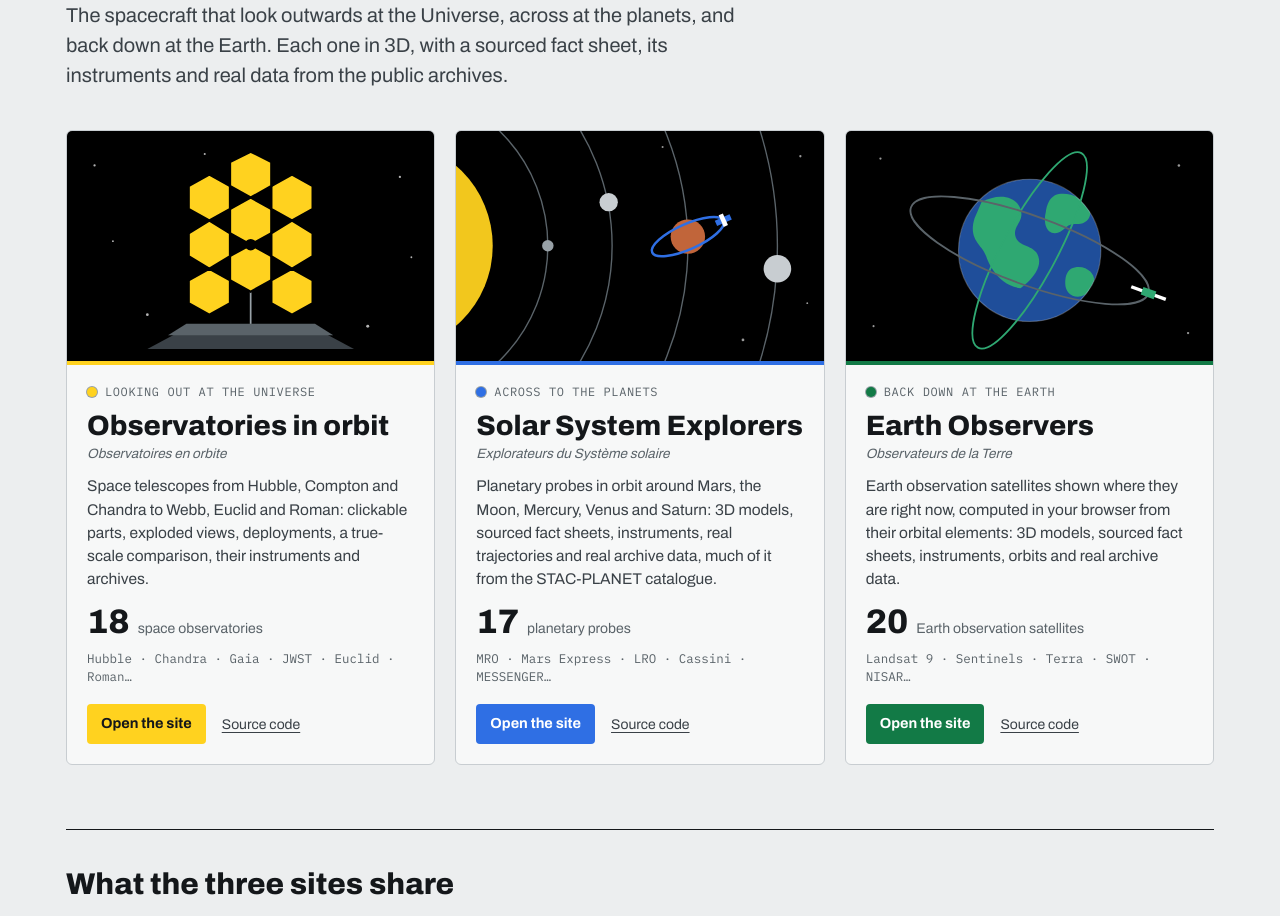
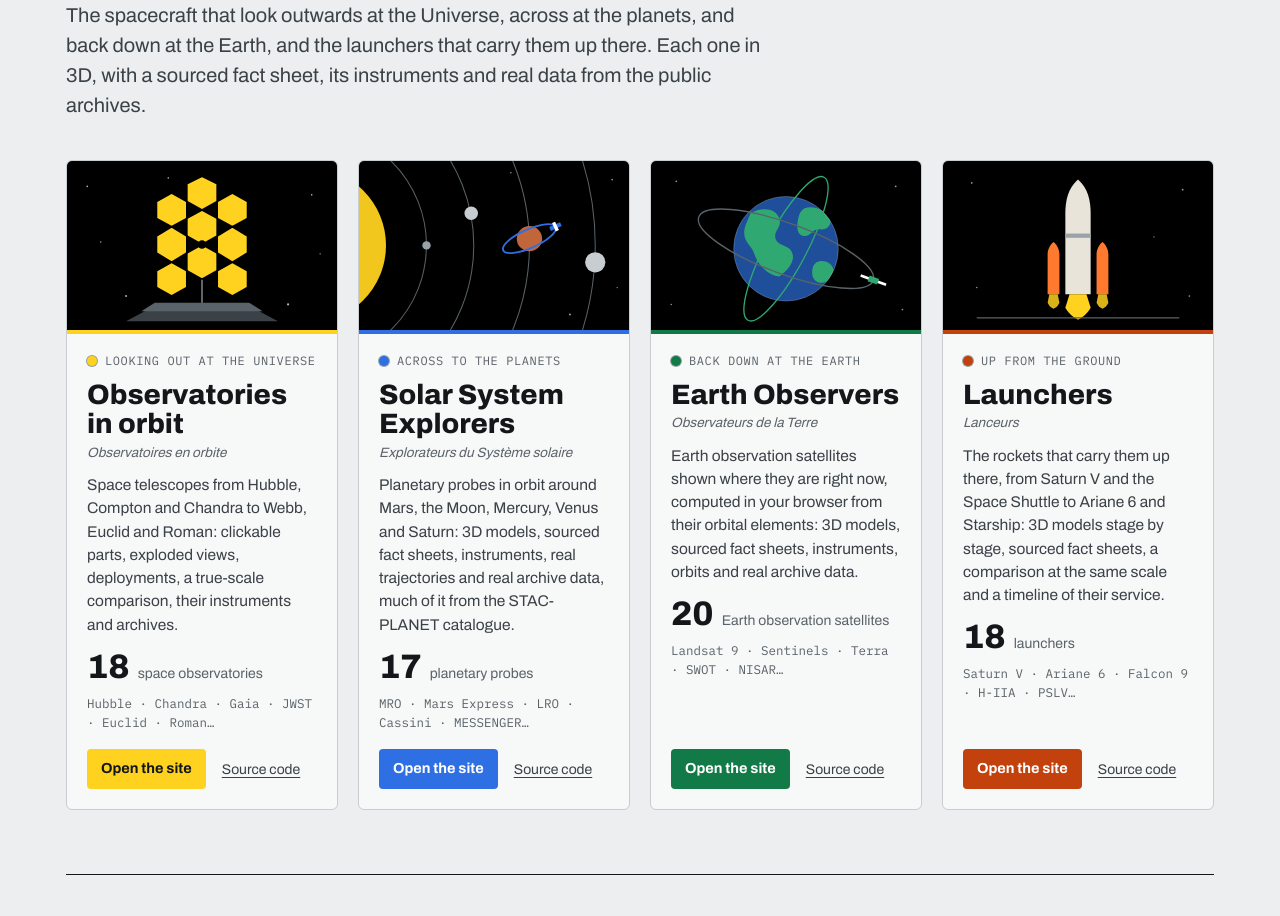
Before and after one commit to Rolgim/Rolgim.github.io, a plain HTML site: page index.html in a window 1280 px wide. Shown: the part 238-1154 px from the top of the page. Drawn offline with Linux system fonts and the light colour scheme.

Commit message:
Page d'accueil : quatrième site (Lanceurs) ; socle : liens vers les lanceurs
- index.html : carte « Lanceurs » (18 lanceurs, couleur #C2410C, fusée
  dessinée), textes passés de trois à quatre sites en anglais et en
  français, grille de quatre colonnes.
- tools/check.js : contrôle aussi le lien vers Launchers.
- socle/page/launchlinks.js : LaunchLinks.html(h) relie le nom d'un
  lanceur cité dans une fiche (Ariane 5, Falcon 9, Delta II, navette…)
  à sa page sur le site Lanceurs ; Soyouz-Frégate seulement depuis
  Kourou, Proton seulement en version M.

Co-Authored-By: Claude Opus 5.5 <noreply@anthropic.com>
Claude-Session: https://claude.ai/code/session_012DpBNi6UNRLBdsUesojA6j

```diff
--- a/index.html
+++ b/index.html
@@ -4,7 +4,7 @@
 <meta charset="utf-8">
 <meta name="viewport" content="width=device-width, initial-scale=1, viewport-fit=cover">
 <title>Views from space</title>
-<meta name="description" content="Three interactive guides to the spacecraft that observe the Universe, the Solar System and the Earth: 3D models, sourced fact sheets, instruments and real archive data. In English and French.">
+<meta name="description" content="Four interactive guides to the spacecraft that observe the Universe, the Solar System and the Earth, and to the launchers that carry them: 3D models, sourced fact sheets, instruments and real archive data. In English and French.">
 <link rel="icon" href="favicon.svg" type="image/svg+xml">
 <meta name="theme-color" content="#14171A">
 <link rel="alternate" hreflang="en" href="https://rolgim.github.io/#en">
@@ -24,10 +24,10 @@
 </script>
 <style>
 /* Même parti pris que les trois sites : une fiche technique imprimée (papier gris froid, encre noire, Archivo),
-   posée à côté de hublots noirs. Chaque site garde sa couleur de surlignage : jaune, bleu, vert. */
+   posée à côté de hublots noirs. Chaque site garde sa couleur de surlignage : jaune, bleu, vert, orange. */
 :root{
   --paper:#ECEEEF; --sheet:#F7F8F8; --ink:#14171A; --ink-2:#3A4147; --mute:#5A6369; --rule:#C8CDD1; --rule-2:#98A1A7;
-  --obs:#FFD21F; --on-obs:#14171A; --sse:#2F6FE4; --on-sse:#FFFFFF; --eo:#127A46; --on-eo:#FFFFFF;
+  --obs:#FFD21F; --on-obs:#14171A; --sse:#2F6FE4; --on-sse:#FFFFFF; --eo:#127A46; --on-eo:#FFFFFF; --ln:#C2410C; --on-ln:#FFFFFF;
   --f:'Archivo', 'Helvetica Neue', Arial, sans-serif; --f-code:'IBM Plex Mono', ui-monospace, 'SF Mono', Menlo, monospace;
   --gl:max(16px, env(safe-area-inset-left, 0px)); --gr:max(16px, env(safe-area-inset-right, 0px));
   color-scheme: light;
@@ -61,8 +61,8 @@ main{ max-width:1180px; margin:0 auto; padding:0 var(--gr) 0 var(--gl); }
 h1{ font-weight:800; font-stretch:72%; font-size:clamp(40px, 7.4vw, 76px); line-height:.98; letter-spacing:-.5px; margin:0 0 20px; }
 .lede{ font-size:clamp(17px, 2.1vw, 20px); color:var(--ink-2); margin:0; max-width:62ch; }
 
-/* ---------- les trois sites ---------- */
-.sites{ list-style:none; margin:0; padding:0; display:grid; grid-template-columns:repeat(3, minmax(0,1fr)); gap:20px; }
+/* ---------- les quatre sites ---------- */
+.sites{ list-style:none; margin:0; padding:0; display:grid; grid-template-columns:repeat(4, minmax(0,1fr)); gap:20px; }
 .site{ display:flex; flex-direction:column; background:var(--sheet); border:1px solid var(--rule); border-radius:6px; overflow:hidden; position:relative; }
 .site .port{ display:block; background:#000; aspect-ratio:16/10; border-bottom:4px solid var(--acc); }
 .site .port svg{ display:block; width:100%; height:100%; }
@@ -90,6 +90,7 @@ h1{ font-weight:800; font-stretch:72%; font-size:clamp(40px, 7.4vw, 76px); line-
 .site.obs{ --acc:var(--obs); --on-acc:var(--on-obs); }
 .site.sse{ --acc:var(--sse); --on-acc:var(--on-sse); }
 .site.eo { --acc:var(--eo);  --on-acc:var(--on-eo); }
+.site.ln { --acc:var(--ln);  --on-acc:var(--on-ln); }
 
 /* ---------- ce qu'ils partagent ---------- */
 section.common{ margin:64px 0 0; padding:32px 0 0; border-top:1px solid var(--ink); }
@@ -102,6 +103,7 @@ section.common h2{ font-weight:800; font-stretch:78%; font-size:30px; margin:0 0
 footer{ max-width:1180px; margin:56px auto 0; padding:20px var(--gr) 32px var(--gl); border-top:1px solid var(--rule); font-size:13.5px; color:var(--mute); display:flex; flex-wrap:wrap; gap:8px 24px; }
 footer a{ color:var(--ink-2); }
 
+@media (max-width:1100px){ .sites{ grid-template-columns:1fr 1fr; } }
 @media (max-width:980px){ .sites{ grid-template-columns:1fr 1fr; } .rules{ grid-template-columns:1fr 1fr; } }
 @media (max-width:640px){
   .sites, .rules{ grid-template-columns:1fr; }
@@ -111,10 +113,10 @@ footer a{ color:var(--ink-2); }
 </style>
 </head>
 <body>
-<a class="skip" href="#sites" data-t="skip">Skip to the three sites</a>
+<a class="skip" href="#sites" data-t="skip">Skip to the four sites</a>
 <header>
   <a class="mark" href="#" aria-label="Views from space">
-    <svg viewBox="0 0 64 64" aria-hidden="true"><rect width="64" height="64" rx="12" fill="#14171A"/><circle cx="17" cy="40" r="7" fill="#FFD21F"/><circle cx="32" cy="24" r="7" fill="#2F6FE4"/><circle cx="47" cy="40" r="7" fill="#2FA872"/></svg>
+    <svg viewBox="0 0 64 64" aria-hidden="true"><rect width="64" height="64" rx="12" fill="#14171A"/><circle cx="20" cy="20" r="7" fill="#FFD21F"/><circle cx="44" cy="20" r="7" fill="#2F6FE4"/><circle cx="20" cy="44" r="7" fill="#2FA872"/><circle cx="44" cy="44" r="7" fill="#FF7A2F"/></svg>
     <span data-t="brand">Views from space</span>
   </a>
   <div class="tools">
@@ -125,9 +127,9 @@ footer a{ color:var(--ink-2); }
 
 <main>
   <div class="intro">
-    <p class="kicker" data-t="kicker">Three interactive guides</p>
+    <p class="kicker" data-t="kicker">Four interactive guides</p>
     <h1 data-t="h1">Views from space</h1>
-    <p class="lede" data-t="lede">The spacecraft that look outwards at the Universe, across at the planets, and back down at the Earth. Each one in 3D, with a sourced fact sheet, its instruments and real data from the public archives.</p>
+    <p class="lede" data-t="lede">The spacecraft that look outwards at the Universe, across at the planets, and back down at the Earth, and the launchers that carry them up there. Each one in 3D, with a sourced fact sheet, its instruments and real data from the public archives.</p>
   </div>
 
   <ul class="sites" id="sites">
@@ -229,14 +231,39 @@ footer a{ color:var(--ink-2); }
         </div>
       </div>
     </li>
+    <li class="site ln">
+      <span class="port" aria-hidden="true">
+        <svg viewBox="0 0 320 200">
+          <g fill="#fff" opacity=".6"><circle cx="34" cy="26" r="1"/><circle cx="284" cy="34" r="1.1"/><circle cx="40" cy="150" r=".9"/><circle cx="292" cy="160" r="1"/><circle cx="250" cy="90" r=".8"/></g>
+          <path d="M160 22c12 10 15 26 15 40v96h-30V62c0-14 3-30 15-40z" fill="#E8E4DA"/>
+          <rect x="145" y="86" width="30" height="5" fill="#9AA3AA"/>
+          <path d="M131 96c5 4 7 10 7 15v47h-14v-47c0-5 2-11 7-15zM189 96c5 4 7 10 7 15v47h-14v-47c0-5 2-11 7-15z" fill="#FF7A2F"/>
+          <path d="M150 158h20l5 16c-5 8-10 12-15 14-5-2-10-6-15-14z" fill="#FFD21F"/>
+          <path d="M126 158h10l2 10c-2 4-4 6-7 7-3-1-5-3-7-7zM184 158h10l2 10c-2 4-4 6-7 7-3-1-5-3-7-7z" fill="#FFD21F" opacity=".85"/>
+          <line x1="40" y1="186" x2="280" y2="186" stroke="#5A6369" stroke-width="1.5"/>
+        </svg>
+      </span>
+      <div class="body">
+        <p class="dir" data-t="ln-dir">Up from the ground</p>
+        <h2><a href="https://rolgim.github.io/Launchers/" data-href="https://rolgim.github.io/Launchers/#{l}-" data-t="ln-name">Launchers</a></h2>
+        <p class="alt" data-t="ln-alt" lang="fr">Lanceurs</p>
+        <p class="desc" data-t="ln-desc">The rockets that carry them up there, from Saturn V and the Space Shuttle to Ariane 6 and Starship: 3D models stage by stage, sourced fact sheets, a comparison at the same scale and a timeline of their service.</p>
+        <p class="count"><b>18</b> <span data-t="ln-count">launchers</span></p>
+        <p class="ex">Saturn V · Ariane 6 · Falcon 9 · H-IIA · PSLV…</p>
+        <div class="links">
+          <a class="go" href="https://rolgim.github.io/Launchers/" data-href="https://rolgim.github.io/Launchers/#{l}-" tabindex="-1" aria-hidden="true" data-t="open">Open the site</a>
+          <a class="code" href="https://github.com/Rolgim/Launchers" data-t="ln-code" aria-label="Launchers: source code on GitHub">Source code</a>
+        </div>
+      </div>
+    </li>
   </ul>
 
   <section class="common" aria-labelledby="h-common">
-    <h2 id="h-common" data-t="common">What the three sites share</h2>
+    <h2 id="h-common" data-t="common">What the four sites share</h2>
     <ul class="rules">
       <li><h3 data-t="r1-h">Everything is sourced</h3><p data-t="r1-p">Every figure on a fact sheet links to the page it comes from: the space agency, the mission team or the archive.</p></li>
       <li><h3 data-t="r2-h">Approximations are flagged</h3><p data-t="r2-p">When a drawing, an orbit or an orientation is schematic rather than measured, the site says so next to it.</p></li>
-      <li><h3 data-t="r3-h">Real data</h3><p data-t="r3-p">The images come from the public archives of NASA, ESA, JAXA and their partners, with their own credit lines.</p></li>
+      <li><h3 data-t="r3-h">Real data</h3><p data-t="r3-p">The images come from the public archives of NASA, ESA, JAXA and their partners, and the 3D models from openly licensed libraries, each with its own credit line.</p></li>
       <li><h3 data-t="r4-h">Two languages</h3><p data-t="r4-p">Every page exists in English and in French, and the language button keeps you on the same page.</p></li>
       <li><h3 data-t="r5-h">Accessible</h3><p data-t="r5-p">Tested against WCAG 2.1 level AA in a real browser: keyboard navigation, contrast, text alternatives for the 3D views.</p></li>
       <li><h3 data-t="r6-h">Open and non-commercial</h3><p data-t="r6-p">The code is under the Apache 2.0 licence. Each image keeps its own licence, listed in each site's credits register.</p></li>
@@ -253,9 +280,9 @@ footer a{ color:var(--ink-2); }
 <script>
 /* Textes français. Le HTML porte l'anglais (langue par défaut des trois sites). */
 var FR = {
-  'skip':'Aller aux trois sites', 'brand':'Regards depuis l’espace',
-  'kicker':'Trois guides interactifs', 'h1':'Regards depuis l’espace',
-  'lede':'Les engins spatiaux qui regardent l’Univers, qui vont voir les planètes, et qui se retournent vers la Terre. Chacun en 3D, avec sa fiche sourcée, ses instruments et de vraies données tirées des archives publiques.',
+  'skip':'Aller aux quatre sites', 'brand':'Regards depuis l’espace',
+  'kicker':'Quatre guides interactifs', 'h1':'Regards depuis l’espace',
+  'lede':'Les engins spatiaux qui regardent l’Univers, qui vont voir les planètes, et qui se retournent vers la Terre, et les lanceurs qui les y emmènent. Chacun en 3D, avec sa fiche sourcée, ses instruments et de vraies données tirées des archives publiques.',
   'obs-dir':'Vers l’Univers', 'obs-name':'Observatoires en orbite', 'obs-alt':'Observatories in orbit',
   'obs-desc':'Les télescopes spatiaux, de Hubble, Compton et Chandra à Webb, Euclid et Roman : pièces cliquables, vues éclatées, déploiements, comparaison à l’échelle, instruments et archives.',
   'obs-count':'observatoires spatiaux', 'obs-code':'Code source',
@@ -265,11 +292,14 @@ var FR = {
   'eo-dir':'Vers la Terre', 'eo-name':'Observateurs de la Terre', 'eo-alt':'Earth Observers',
   'eo-desc':'Les satellites d’observation de la Terre à leur position du moment, calculée dans votre navigateur à partir de leurs éléments orbitaux : maquettes 3D, fiches sourcées, instruments, orbites et vraies données d’archive.',
   'eo-count':'satellites d’observation de la Terre', 'eo-code':'Code source',
+  'ln-dir':'Depuis le sol', 'ln-name':'Lanceurs', 'ln-alt':'Launchers',
+  'ln-desc':'Les fusées qui les emmènent là-haut, de Saturn V et de la navette spatiale à Ariane 6 et Starship : maquettes 3D étage par étage, fiches sourcées, comparaison à la même échelle et frise des périodes de service.',
+  'ln-count':'lanceurs', 'ln-code':'Code source',
   'open':'Ouvrir le site',
-  'common':'Ce que les trois sites partagent',
+  'common':'Ce que les quatre sites partagent',
   'r1-h':'Tout est sourcé', 'r1-p':'Chaque chiffre d’une fiche renvoie à la page d’où il vient : agence spatiale, équipe de la mission ou archive.',
   'r2-h':'Les approximations sont signalées', 'r2-p':'Quand un dessin, une orbite ou une orientation est schématique plutôt que mesuré, le site le dit à côté.',
-  'r3-h':'De vraies données', 'r3-p':'Les images viennent des archives publiques de la NASA, de l’ESA, de la JAXA et de leurs partenaires, avec leur propre crédit.',
+  'r3-h':'De vraies données', 'r3-p':'Les images viennent des archives publiques de la NASA, de l’ESA, de la JAXA et de leurs partenaires, et les maquettes 3D de bibliothèques sous licence libre, chacune avec son propre crédit.',
   'r4-h':'Deux langues', 'r4-p':'Chaque page existe en anglais et en français, et le bouton de langue garde la même page.',
   'r5-h':'Accessible', 'r5-p':'Testé selon le niveau AA des WCAG 2.1 dans un vrai navigateur : navigation au clavier, contrastes, textes de remplacement des vues 3D.',
   'r6-h':'Ouvert et non commercial', 'r6-p':'Le code est sous licence Apache 2.0. Chaque image garde sa propre licence, listée dans le registre des crédits de chaque site.',
@@ -281,9 +311,9 @@ var FR = {
   for (var i = 0; i < nodes.length; i++) EN[nodes[i].getAttribute('data-t')] = nodes[i].textContent;
   var A11Y = {
     en:{ title:'Views from space', lang:['FR','Lire en français','fr'], dark:'Dark theme', light:'Light theme', code:' source code on GitHub',
-         desc:'Three interactive guides to the spacecraft that observe the Universe, the Solar System and the Earth: 3D models, sourced fact sheets, instruments and real archive data. In English and French.' },
+         desc:'Four interactive guides to the spacecraft that observe the Universe, the Solar System and the Earth, and to the launchers that carry them: 3D models, sourced fact sheets, instruments and real archive data. In English and French.' },
     fr:{ title:'Regards depuis l’espace', lang:['EN','Read in English','en'], dark:'Thème sombre', light:'Thème clair', code:' : code source sur GitHub',
-         desc:'Trois guides interactifs des engins spatiaux qui observent l’Univers, le Système solaire et la Terre : maquettes 3D, fiches sourcées, instruments et vraies données d’archive. En français et en anglais.' }
+         desc:'Quatre guides interactifs des engins spatiaux qui observent l’Univers, le Système solaire et la Terre, et des lanceurs qui les emmènent : maquettes 3D, fiches sourcées, instruments et vraies données d’archive. En français et en anglais.' }
   };
   function dark(){ var a = d.getAttribute('data-theme'); return a ? a === 'dark' : !!(window.matchMedia && matchMedia('(prefers-color-scheme: dark)').matches); }
   function apply(){
--- a/tools/check.js
+++ b/tools/check.js
@@ -6,7 +6,7 @@ const fs = require('fs'), path = require('path');
 const AXE = fs.readFileSync(require.resolve('axe-core/axe.min.js'), 'utf8');
 const url = 'file://' + path.resolve(__dirname, '..', 'index.html');
 const shots = process.argv[2];
-const SITES = ['Observatories', 'SolarExplorers', 'EarthObservers'];
+const SITES = ['Observatories', 'SolarExplorers', 'EarthObservers', 'Launchers'];
 (async () => {
   const b = await chromium.launch(); let bad = 0;
   for (const [name, width, lang, scheme] of [
```
Also changed, not shown: socle/page/launchlinks.js (added, +29 -0 lines), socle/README.md.
